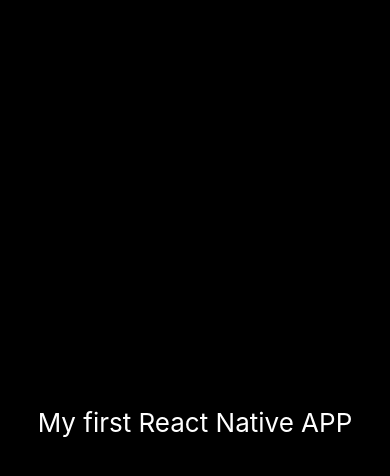
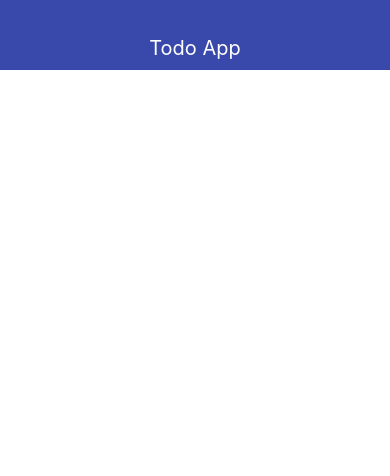
Before and after one commit to alex170485/ToDo_App_React_Native, a React Native app: screen / in a window 390 px wide. Shown: the top 476 px of the page. Built offline with nearby package versions, Linux system fonts and the light colour scheme.

Commit message:
add NavBar

```diff
--- a/App.js
+++ b/App.js
@@ -1,25 +1,17 @@
 import { StatusBar } from 'expo-status-bar';
 import React from 'react';
 import { StyleSheet, Text, View } from 'react-native';
+import {NavBar} from "./src/NavBar";
 
 export default function App() {
   return (
     <View style={styles.container}>
-      <Text style = {styles.text}>My first React Native APP</Text>
+      <NavBar title = {'Todo App'}/>
       <StatusBar style="auto" />
     </View>
   );
 }
 
 const styles = StyleSheet.create({
-  container: {
-    flex: 1,
-    backgroundColor: '#000',
-    alignItems: 'center',
-    justifyContent: 'center',
-  },
-  text : {
-    color: '#fff',
-    fontSize: 26
-  }
+
 });
--- /dev/null
+++ b/src/NavBar.js
@@ -0,0 +1,26 @@
+import React from 'react'
+import {Text, View, StyleSheet} from "react-native";
+
+
+export const NavBar = props => {
+    return (
+       <View style = {styles.navbar}>
+           <Text style = {styles.text}>{props.title}</Text>
+       </View>
+    )
+}
+
+const styles = StyleSheet.create({
+    navbar:{
+        height: 70,
+        alignItems: 'center',
+        justifyContent: 'flex-end',
+        backgroundColor: '#3949ab',
+        paddingBottom: 10
+
+    },
+    text: {
+        color: 'white',
+        fontSize: 20
+    }
+})
```
